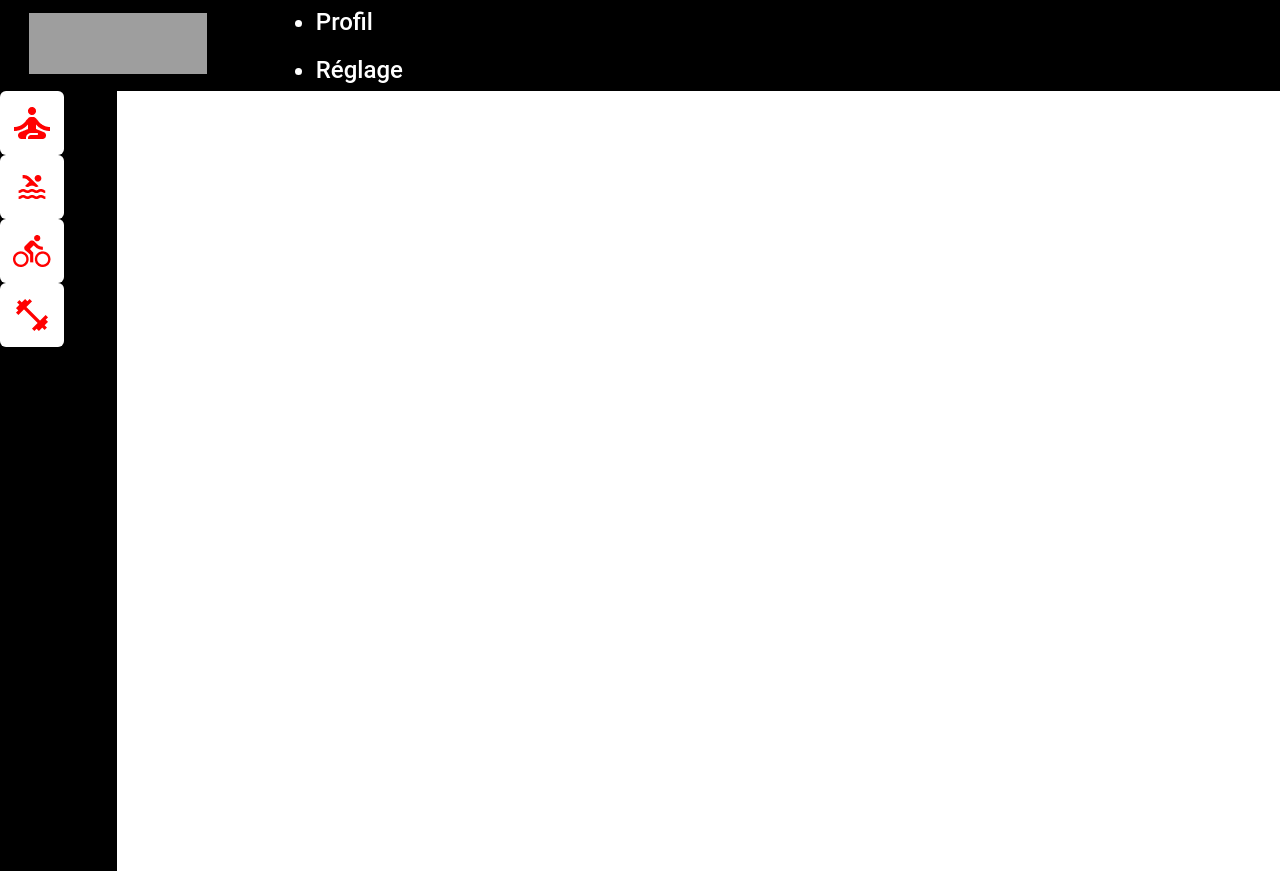
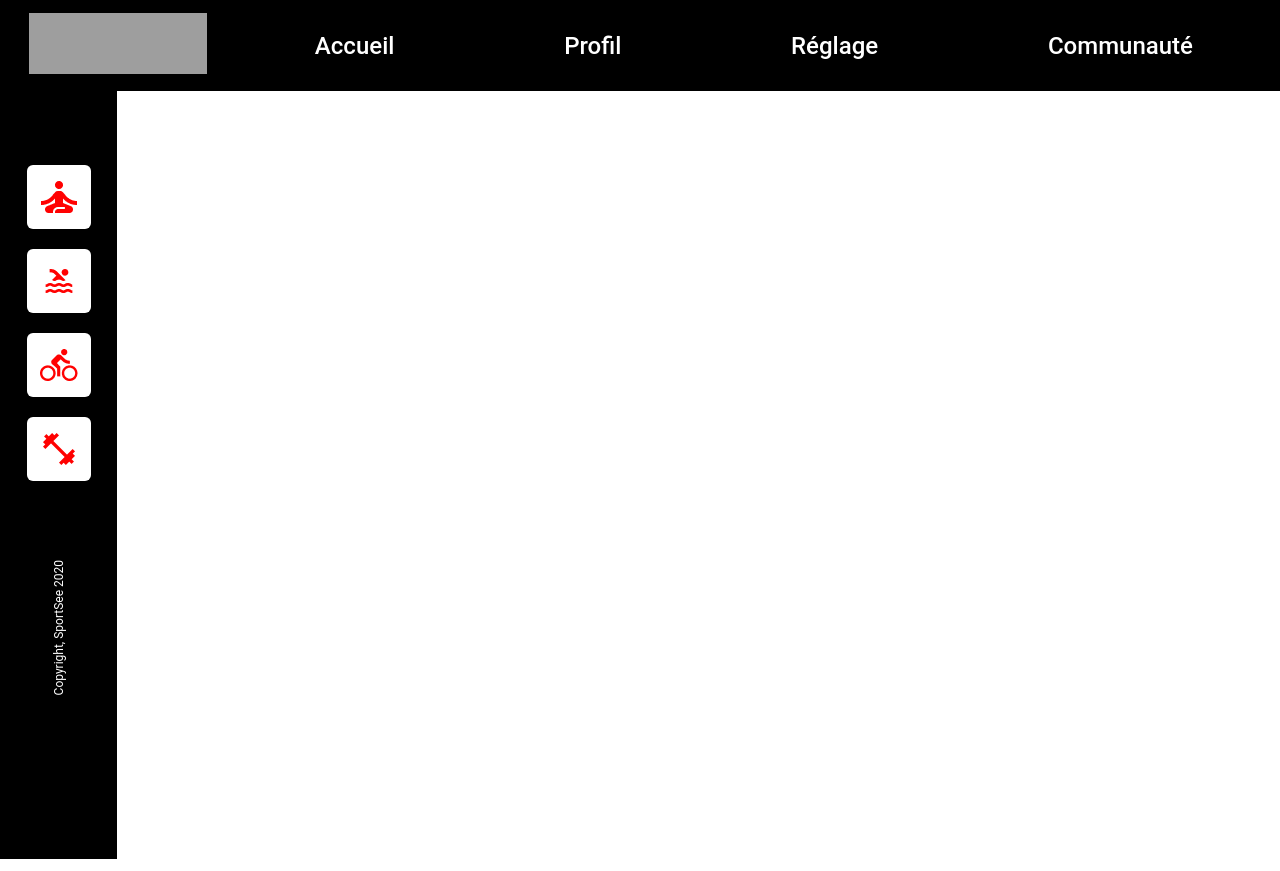
Before and after one commit to carra1358/amandine_carreno_p12_030322, a React (Create React App) app: page / in a window 1280 px wide. Shown: the top 871 px of the page. Built offline with nearby package versions, Linux system fonts and the light colour scheme; grey boxes are pictures that could not be loaded.

Commit message:
vertical and horizontal bar completed

```diff
--- a/src/App.js
+++ b/src/App.js
@@ -8,9 +8,6 @@ import Icon from './components/Icon';
 
 const iconsNav = [yoga,swim,bike,barbel]
 
-const keyIcons = ["yoga-icon","swim-icon","bike-icon","barbel-icon"]
-
-
 
 function App() {
   return (
@@ -19,8 +16,8 @@ function App() {
         <div className='logo_container'>
           <img src={logoSportsee} alt="Sport See"/>
         </div>
-        <nav className='main_nav'>
-          <ul>
+        <nav className='nav_container'>
+          <ul className='main_nav'>
             <li>Accueil</li>
             <li>Profil</li>
             <li>Réglage</li>
@@ -29,13 +26,13 @@ function App() {
         </nav>
       </header>
        <div className='main_content'>
-         <aside className='vertical_nav'>
+         <aside className='vertical_bar'>
            <nav className='second_nav'>
             {iconsNav.map((icon) => {
-              return <a><Icon src={icon} background="white" StyleName="icons_vertical_nav" key={keyIcons.map((key)=> key)}/></a>
+              return <a href='#' key={icon}><Icon src={icon} background="white" StyleName="icons_vertical_nav"/></a>
             } )}
-
            </nav>
+           <span className='copyright_text'>Copyright, SportSee 2020</span>
          </aside>
          <main className='user_content'></main>
        </div>
--- a/src/index.css
+++ b/src/index.css
@@ -1,5 +1,6 @@
 body {
   margin: 0;
+  overflow: hidden;
   font-family: 'Roboto', 'Oxygen',
     'Ubuntu', 'Cantarell', 'Fira Sans', 'Droid Sans', 'Helvetica Neue',
     sans-serif;
--- a/src/styles/app.scss
+++ b/src/styles/app.scss
@@ -1,7 +1,9 @@
 
+.nav_container{
+    width: 76%;
+}
 
 .main_nav{
-     width: 76%;
     padding: 0;
     width: 100%;
     list-style: none;
@@ -10,8 +12,8 @@
     font-size: 24px;
     font-weight: 500;
     margin: 0;
-    li{
-        margin: 20px;
+    li:last-child{
+        margin-right: 87px;
     }
 }
 
@@ -37,24 +39,36 @@
 
 }
 
-.main_content{
+
+
+.vertical_bar{
     width: 117px;
-    height: 780px;
-    display: flex;
+    min-height: 768px;
+    max-height: 1133px;
+     background-color: black;
+     display: flex;
+     flex-direction: column;
+     align-items: center;
+     justify-content:flex-end;
 
-}
-
-.vertical_nav{
-    width: 117px;
-    height: 100%;
-     background-color: black;
     }
 
 .icons_vertical_nav{
     width: 64px;
     height: 64px;
     border-radius: 6px;
+    margin-bottom: 20px;
     display: flex;
     justify-content: center;
     align-items: center;
 }
+
+.copyright_text{
+    font-size: 12px;
+    color: white;
+    writing-mode: vertical-rl;
+    transform: rotate(180deg);
+    margin-bottom: 164px;
+    margin-top:59px ;
+
+}
```
